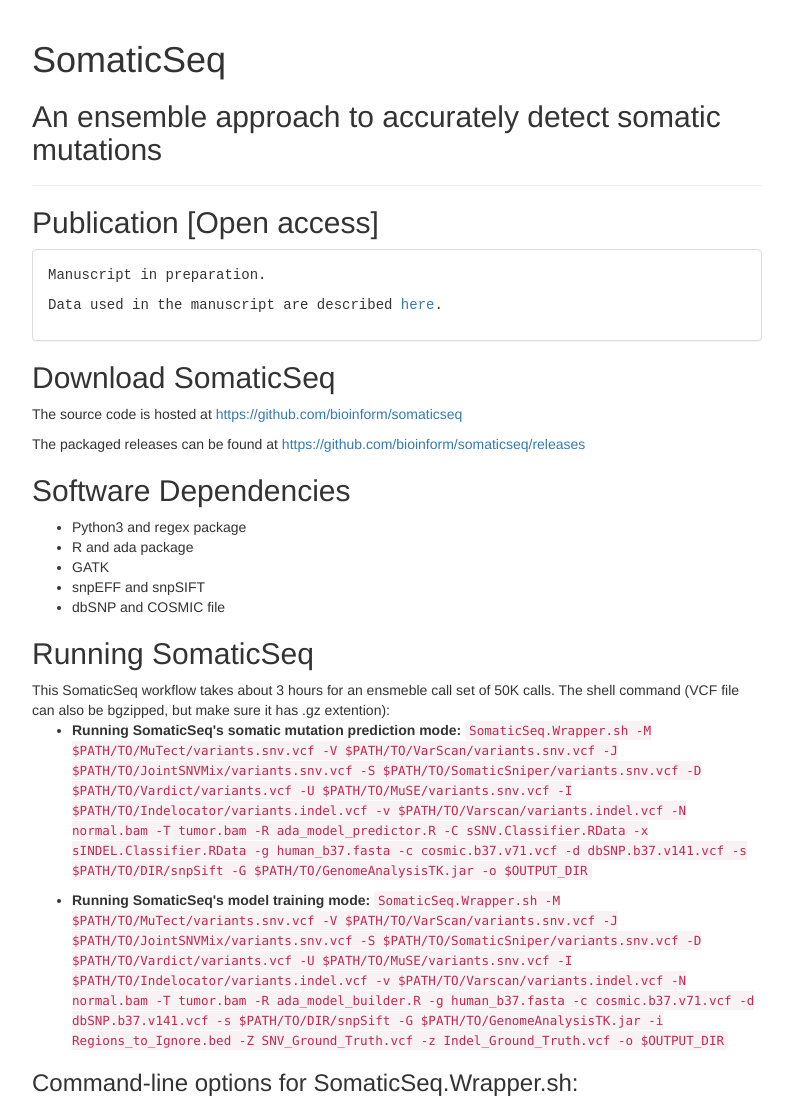
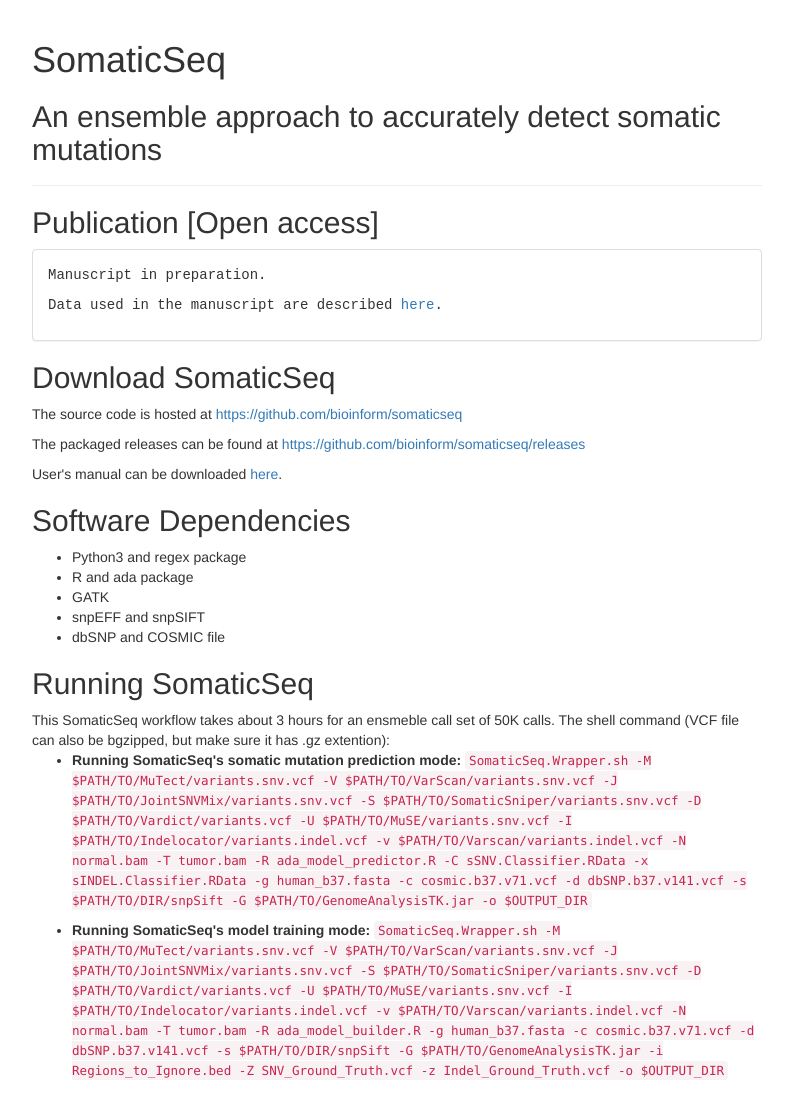
Before and after one commit to bioinform/somaticseq, a plain HTML site: page index.html in a window 1280 px wide. Shown: the top 1100 px of the page, without its empty margins (243-1036 px from the left). Drawn offline with nearby package versions, Linux system fonts and the light colour scheme.

Commit message:
add user manual

```diff
--- a/index.html
+++ b/index.html
@@ -113,6 +113,11 @@ w.addEventListener ? w.addEventListener("load",function(){document.body.addEvent
                                            onclick="trackOutboundLink('https://github.com/bioinform/somaticseq/releases'); return false;">https://github.com/bioinform/somaticseq/releases</a>
     </p>
 
+
+    <p> User's manual can be downloaded <a href="https://github.com/bioinform/somaticseq/blob/master/Users_Manual/Manual.pdf" target=_blank>here</a>.</p>
+
+
+
     <h2>Software Dependencies</h2>
     <ul>
     <li>Python3 and regex package</li>
```
